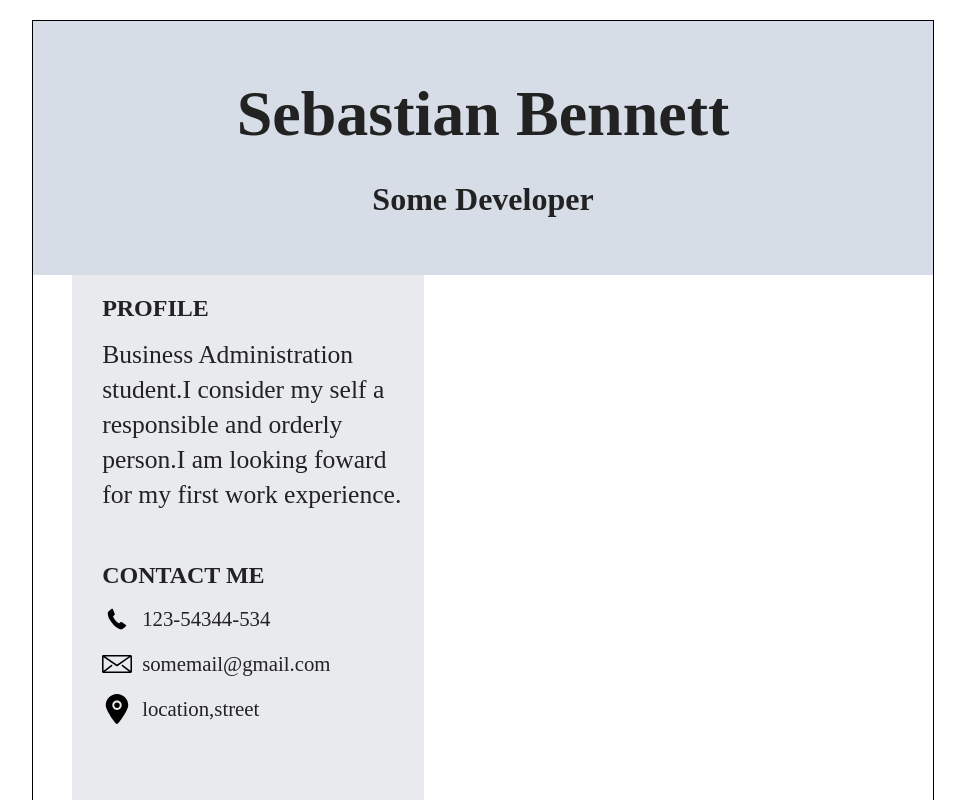
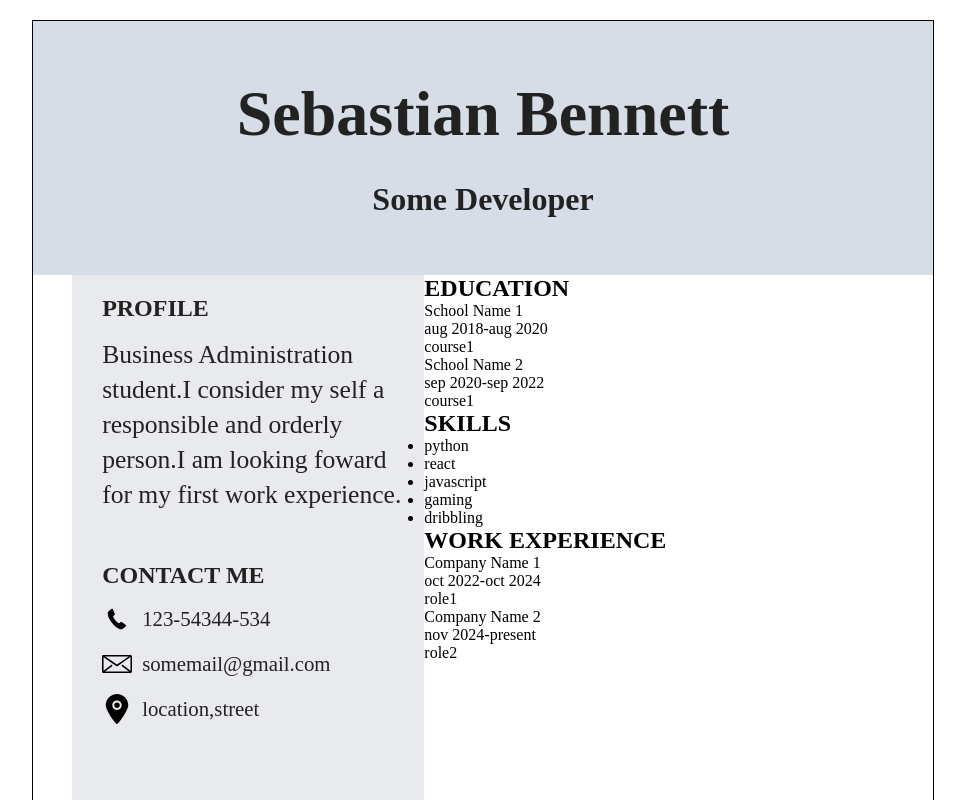
Before and after one commit to sinan-894/cv-app, a React (Vite) app: page / in a window 1280 px wide. Shown: the top 800 px of the page, without its empty margins (157-1122 px from the left). Built offline with nearby package versions, Linux system fonts and the light colour scheme.

Commit message:
Add content of Work and Education

```diff
--- a/src/components.jsx
+++ b/src/components.jsx
@@ -290,7 +290,41 @@ function Resume({data}){
                 </div>
 
             </section>
-            <section className="work-education"></section>
+            <section className="work-education">
+                <div className="education">
+                    <h1>EDUCATION</h1>
+                    {data.educationList.map(e=>(
+                        <div className="education-details">
+                            <p className="school">{data[e].schoolName}</p>
+                            <p className="education-date">
+                                {data[e].startDateEducation}-{data[e].endDateEducation}
+                            </p>
+                            <p className="course">{data[e].course}</p>
+                        </div>
+                    ))}
+                </div>
+                <div className="skills">
+                    <h1>SKILLS</h1>
+                    <ul>
+                        {data.skillList.map(s=>(
+                            <li>{s}</li>
+                        ))}
+                    </ul>
+                </div>
+                <div className="work">
+                    <h1>WORK EXPERIENCE</h1>
+                    {data.workList.map(w=>(
+                        <div className="work-details">
+                            <p className="company-name">{data[w].companyName}</p>
+                            <p className="work-date">
+                                {data[w].startDateWork}-{data[w].endDateWork}
+                            </p>
+                            <p className="role">{data[w].role}</p>
+                        </div>
+                    ))}
+                </div>
+
+            </section>
         </div>
     )
 }
--- a/src/test-data.js
+++ b/src/test-data.js
@@ -7,29 +7,30 @@ export  const data = {
     discription:'Business Administration student.I consider my self a responsible and orderly person.I am looking foward for my first work experience.',
     educationList:['E-1','E-2'],
     workList:['W-1','W-2'],
+    skillList:['python','react','javascript','gaming','dribbling'],
     'E-1':{
         schoolName:'School Name 1',
         course:'course1',
-        startDateEducation:'30-4-2020',
-        endDateEducation:'30-4-2020'
+        startDateEducation:'aug 2018',
+        endDateEducation:'aug 2020'
     },
     'E-2':{
         schoolName:'School Name 2',
         course:'course1',
-        startDateEducation:'30-4-2020',
-        endDateEducation:'30-4-2020'
+        startDateEducation:'sep 2020',
+        endDateEducation:'sep 2022'
     },
     'W-1':{
         companyName:'Company Name 1',
         role:'role1',
-        startDateWork:'30-6-2020',
-        endDateWork:'30-6-2020',
+        startDateWork:'oct 2022',
+        endDateWork:'oct 2024',
 
     },
     'W-2':{
         companyName:'Company Name 2',
         role:'role2',
-        startDateWork:'30-6-2020',
+        startDateWork:'nov 2024',
         endDateWork:'present'
     }
 
```
